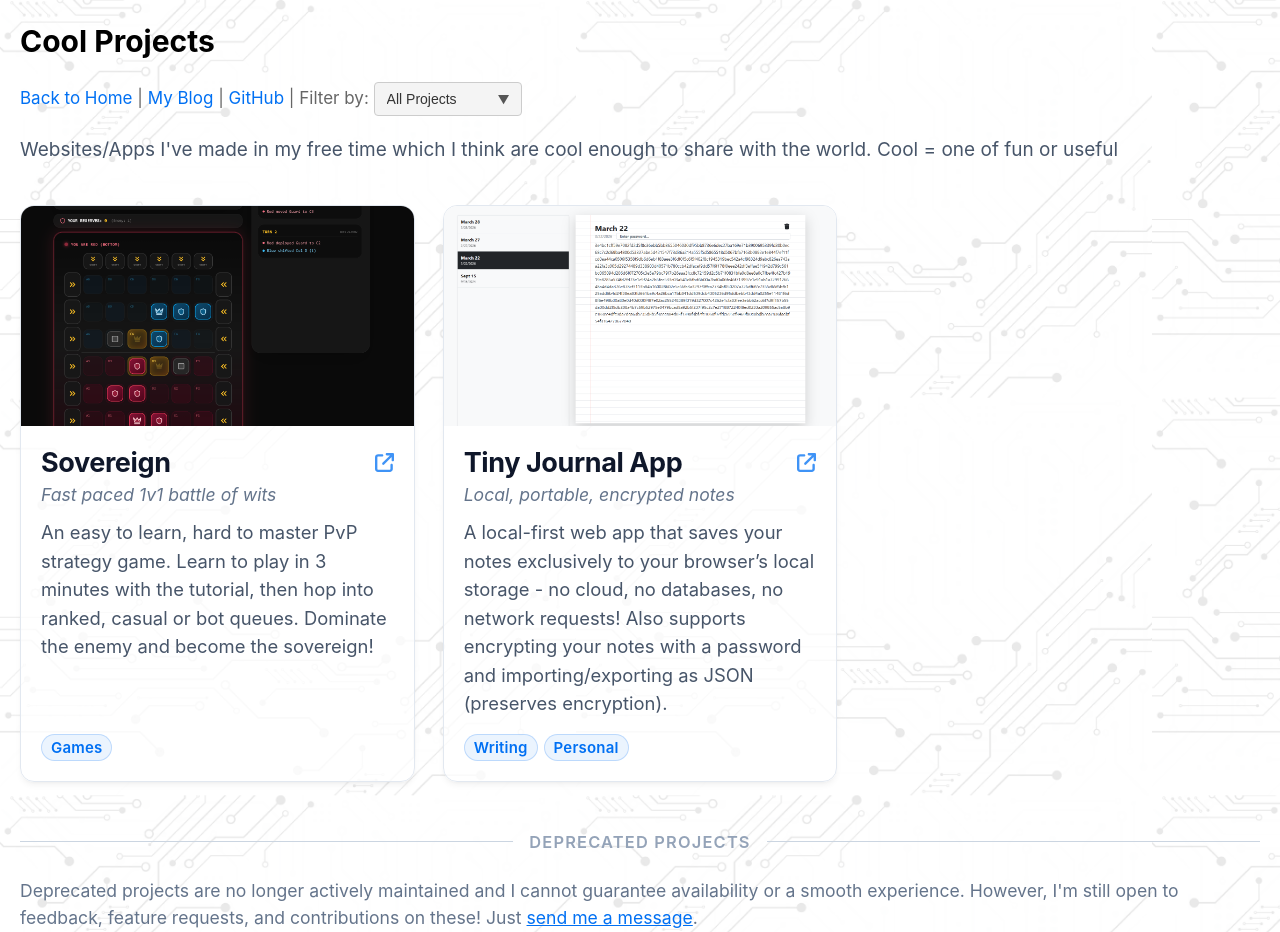
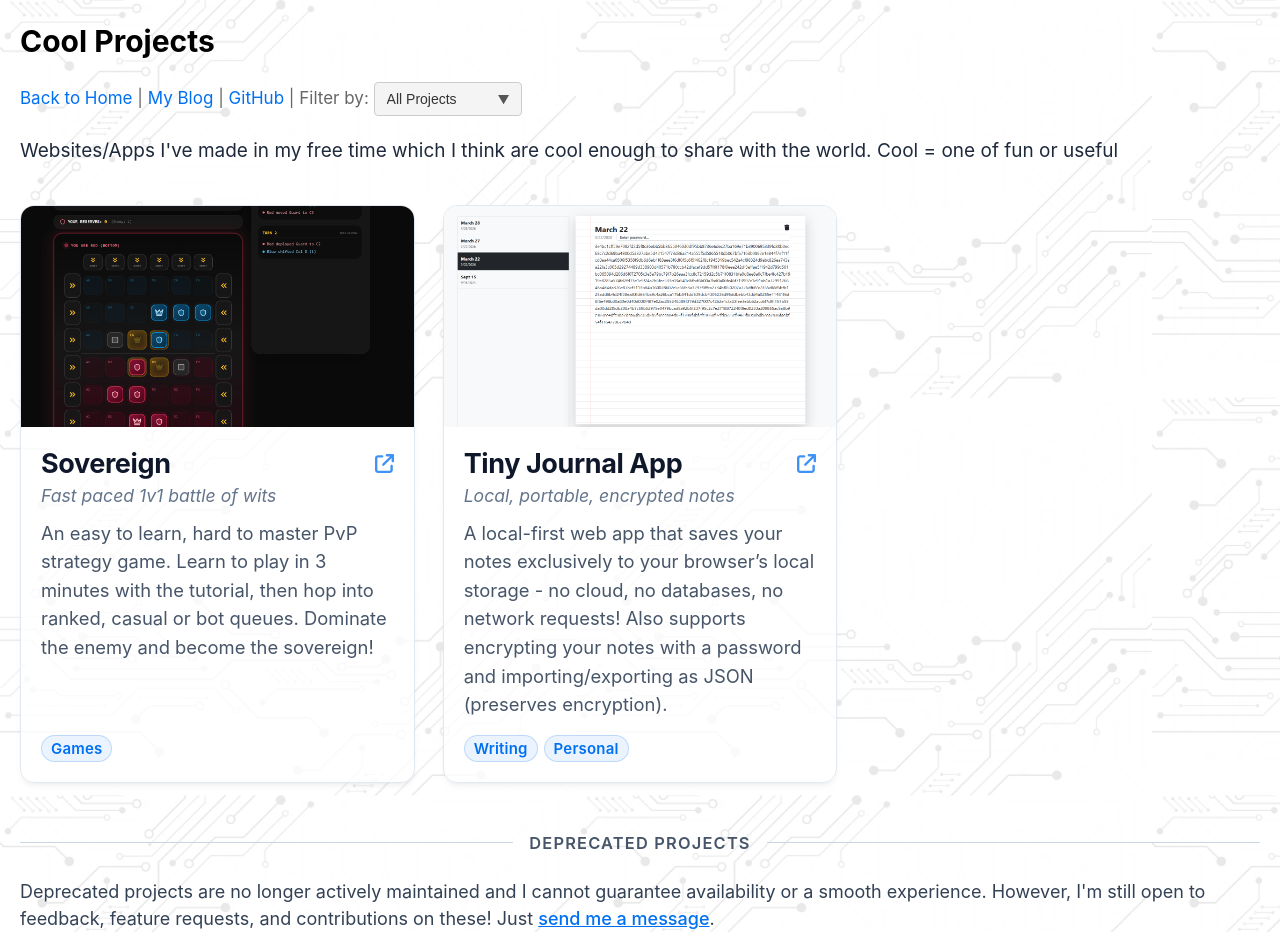
Before and after one commit to Yin4TheWin/personal-website, a Next.js app: page /projects in a window 1280 px wide. Shown: the top 932 px of the page. Built offline with nearby package versions, Linux system fonts and the light colour scheme.

Commit message:
feat: add CSS module styles for project grid and card layout

```diff
--- a/styles/projects.module.css
+++ b/styles/projects.module.css
@@ -10,8 +10,9 @@
 
 .pageDescription {
   font-size: 0.95rem;
-  color: #475569;
-  line-height: 1.5;
+  font-weight: 400;
+  color: #1e293b;
+  line-height: 1.55;
   margin: 1rem 0 0;
 }
 
@@ -44,15 +45,16 @@
 .dividerLabel {
   font-size: 0.82rem;
   font-weight: 600;
-  color: #94a3b8;
+  color: #475569;
   letter-spacing: 0.06rem;
   text-transform: uppercase;
   white-space: nowrap;
 }
 
 .deprecatedNotice {
-  font-size: 0.88rem;
-  color: #64748b;
+  font-size: 0.9rem;
+  font-weight: 400;
+  color: #334155;
   line-height: 1.55;
   margin: -0.25rem 0 1.5rem;
   text-align: left;
@@ -60,6 +62,7 @@
 
 .deprecatedNotice a {
   color: #0070f3;
+  font-weight: 500;
   text-decoration: underline;
 }
 
```
